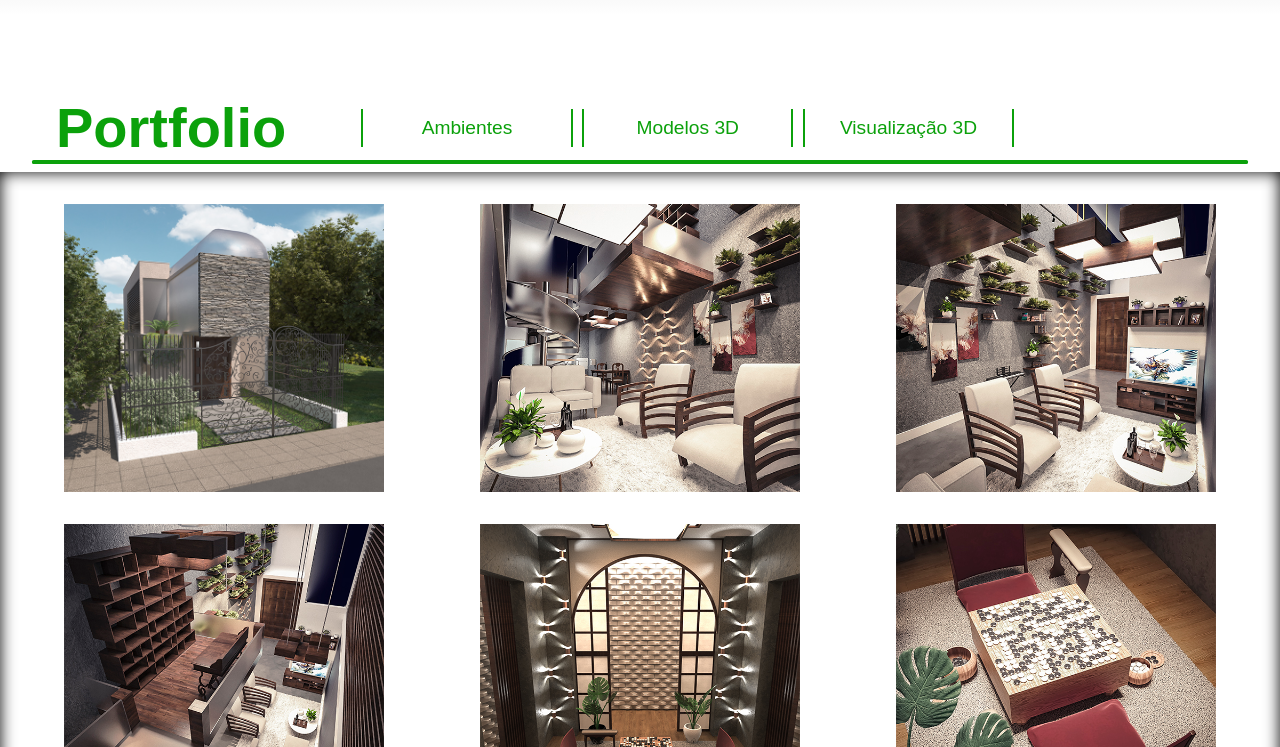
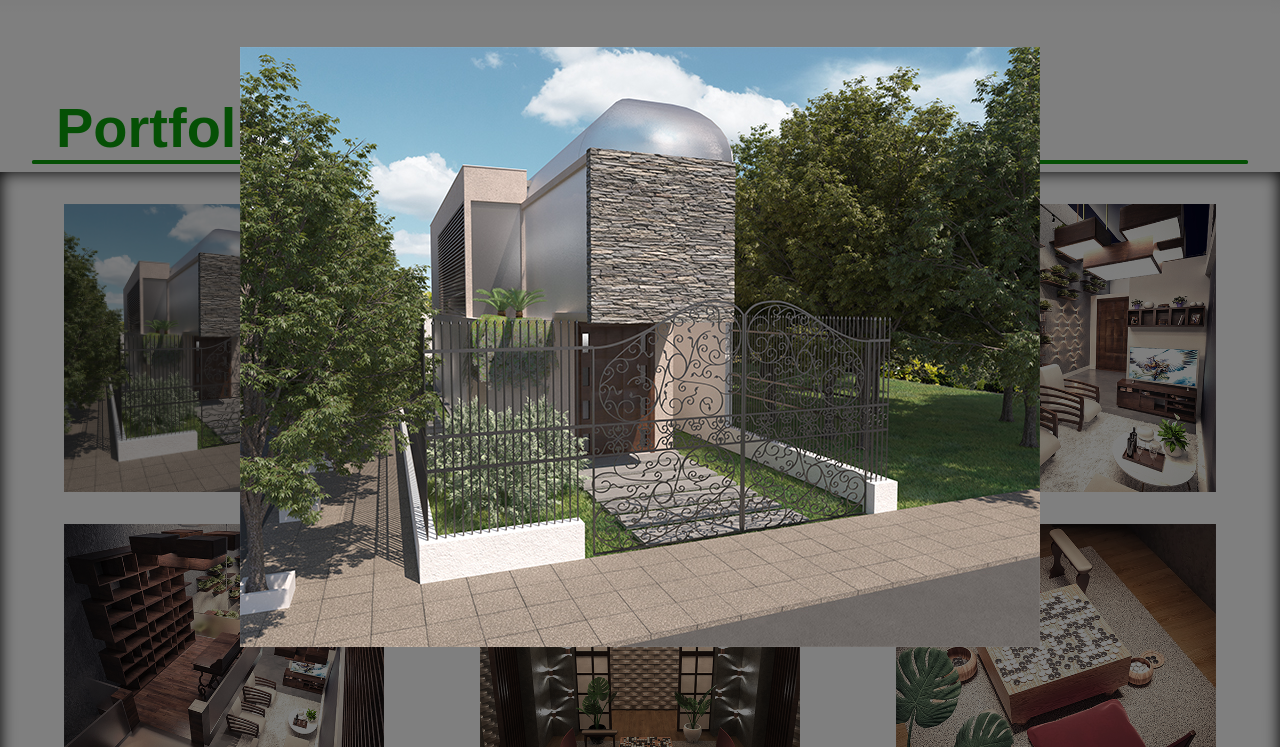
Before and after one commit to LuFipe/ArchViz-LuizFelipe, a plain HTML site: page index.html in a window 1280 px wide. Both pictures are taken after a click on the element 224 px from the left and 1138 px from the top of the page. Shown: the part 791-1538 px from the top of the page. Drawn offline with Linux system fonts and the light colour scheme.

Commit message:
-ShowRoom added
ShowRoom Added wirh click on the image
Show Room Hide with click on the image

```diff
--- a/Estilos/Estilos_Basicos.css
+++ b/Estilos/Estilos_Basicos.css
@@ -181,6 +181,23 @@ div#boxViewport_ID{
 	box-shadow: inset black 0em 0em 1em;
 }
 
+div#showRoom_ID{
+	position: fixed;
+	display: none;
+	z-index: 3;
+	background-color: rgba(0,0,0,.5);
+	width: 100%;
+	height: 100%;
+}
+
+img#showRoomIMG_ID{
+	width: 800px;
+	height: 600px;
+	object-fit: contain;
+	margin: auto;
+	cursor: pointer;
+}
+
 /*	TOOLS	*/
 ::-webkit-scrollbar{
 	width: .5em;
--- a/JavaScript/Basic_Interactio.js
+++ b/JavaScript/Basic_Interactio.js
@@ -104,3 +104,50 @@ function dsp3DView(){
 	vpModelo.style.display = "none";
 	vp3D.style.display = "flex";
 }
+
+function pegarIndiceID(ID){
+	//Declaraçao de variaveis
+	//window.alert("smk entrou");
+	var identidade = ID;
+	var ID_Number;
+
+	//pegar o ID
+	if(identidade.length <= 13) {
+		ID_Number = identidade[identidade.length -1];
+	}else{
+		ID_Number = identidade[identidade.length -1];
+		for(var i = identidade.length - 1,n = 2; i>12; i--, n++){
+			ID_Number = identidade[identidade.length - n] + ID_Number;
+		}
+	}
+
+	ID_Number = Number(ID_Number);
+	return ID_Number
+}
+
+function dspShowRoom(pastaID, imgID){
+	//window.alert("Entrou a função");
+	var showRoomVP = window.document.getElementById("showRoom_ID");
+	var showRoomIMG  =window.document.getElementById("showRoomIMG_ID");
+
+	var indice = pegarIndiceID(imgID);
+
+
+	switch(pastaID){
+		case 0:
+			showRoomIMG.src = "./Assets/Projetos/Ambientes/"+indice+".jpg";
+			break;
+		case 1:
+			showRoomIMG.src = "./Assets/Projetos/Modelos/"+indice+".jpg";
+			break;
+		default:
+			window.alert("No image in this index");
+	}
+
+	showRoomVP.style.display = "grid";
+}
+
+function hideShowRoom(){
+	var showRoomVP = window.document.getElementById("showRoom_ID");
+	showRoomVP.style.display = "none";
+}
--- a/JavaScript/Portfolio_VP.js
+++ b/JavaScript/Portfolio_VP.js
@@ -1,3 +1,6 @@
+
+
+
 
 //função basica para pegar ID
 /*
@@ -199,6 +202,7 @@ function portfolioAmbienteCreate(){
 
 		clicavel[i].onmouseover = function(){showSmokeScreen(0, this.id)}
 		clicavel[i].onmouseout = function(){hideSmokeScreen(0, this.id)}
+		clicavel[i].onclick = function(){dspShowRoom(0, this.id)};
 	}
 }
 
@@ -312,5 +316,6 @@ function portfolioModelosCreate(){
 
 		clicavel[i].onmouseover = function(){showSmokeScreen(1, this.id)}
 		clicavel[i].onmouseout = function(){hideSmokeScreen(1, this.id)}
+		clicavel[i].onclick = function(){dspShowRoom(1, this.id)};
 	}
 }
--- /dev/null
+++ b/JavaScript/showRoom_VP.js
@@ -0,0 +1,23 @@
+function createShowRoom(){
+	window.alert("ShowRoomCrreated");
+	//Declaração e inicialização de variaveis//
+
+	var showroom_VP = window.document.getElementById("showRoom_ID");
+	var showRoom_IMG = window.document.createElement("img");
+
+	//Determinação de Parentalidade//
+
+	showroom_VP.appendChild(showRoom_IMG);
+
+	//Determinando os ID's//
+
+	showRoom_IMG.setAttribute("id", "showRoomIMG_ID");
+
+	//Config IMG//
+
+	showRoom_IMG.src = "./Assets/Projetos/Ambientes/0.jpg";
+	showRoom_IMG.alt = "Broken Image";
+	showRoom_IMG.onclick = function(){hideShowRoom()};
+
+
+}
--- a/index.html
+++ b/index.html
@@ -14,7 +14,10 @@
 
 	<link rel="stylesheet" href="./aos-master/dist/aos.css">
 </head>
-<body id="corpo_ID" onload="portfolioAmbienteCreate(), portfolioModelosCreate(), softCreate(), hobbyCreate(), contCreate()">
+<body id="corpo_ID" onload="portfolioAmbienteCreate(), portfolioModelosCreate(), softCreate(), hobbyCreate(), contCreate(), createShowRoom()">
+
+	<div id="showRoom_ID"></div>
+
 	<header>
 		<h1>ArchiViz||</h1>
 		<h4>Luiz Felipe Castro Coelho</h4>
@@ -167,11 +170,12 @@
 			</div>
 		</div>
 	</footer>
+	<script src="./JavaScript/Basic_Interactio.js"></script>
 	<script src="./JavaScript/Contatos_VP.js"></script>
 	<script src="./JavaScript/Portfolio_VP.js"></script>
 	<script src="./JavaScript/Software_VP.js"></script>
 	<script src="./JavaScript/Hobbies_VP.js"></script>
-	<script src="./JavaScript/Basic_Interactio.js"></script>
+	<script src="./JavaScript/showRoom_VP.js"></script>
 
 	<script src="./aos-master/dist/aos.js"></script>
 	<script>
```
